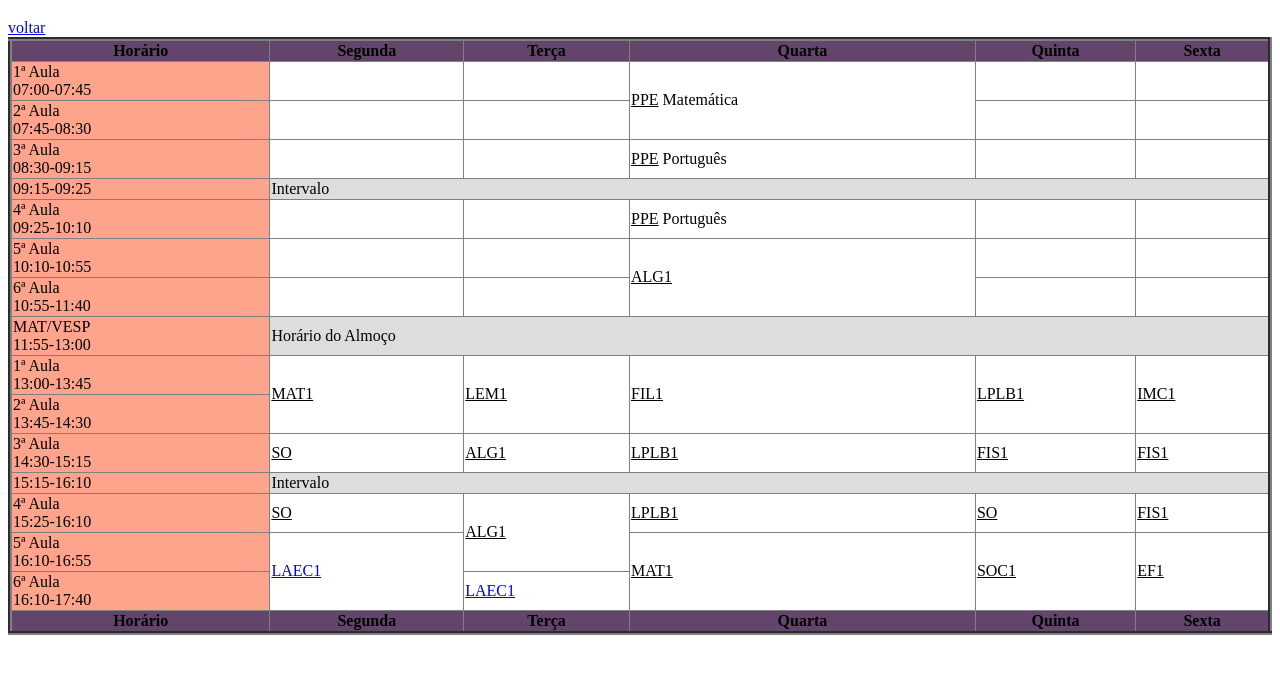
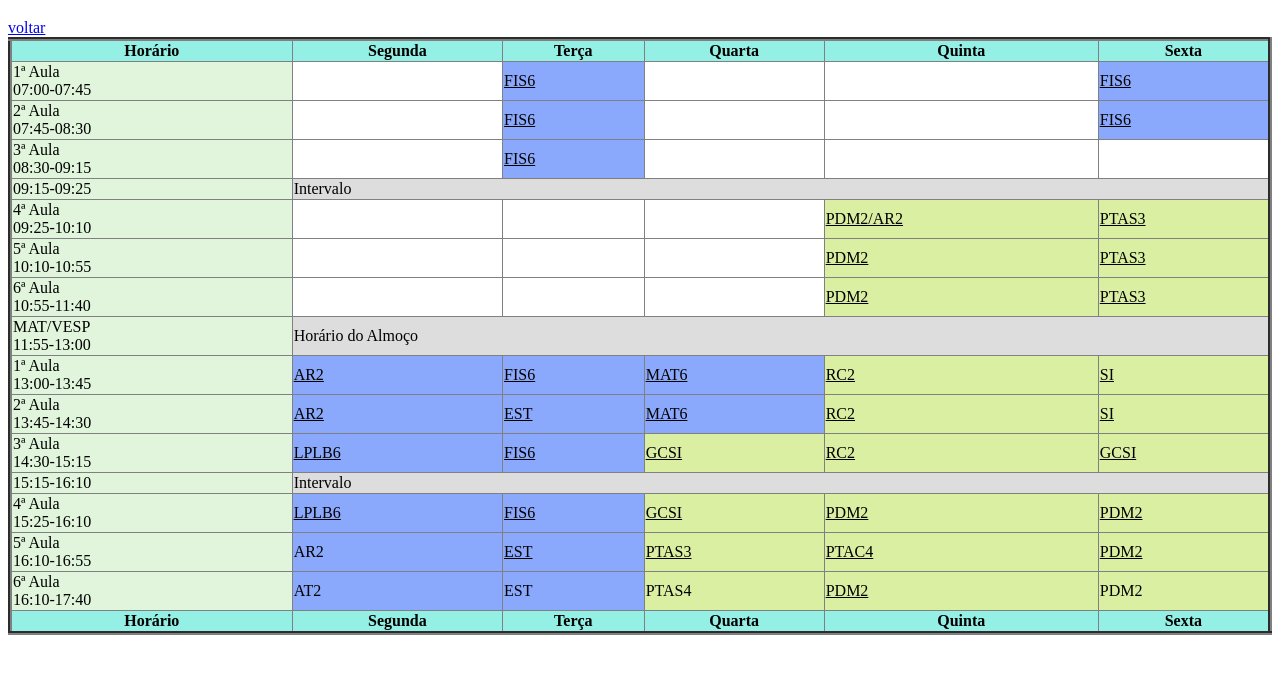
Before and after one commit to jppegarare/Av-PDM, a website: page pe.html in a window 1280 px wide. Shown: the part 61-734 px from the top of the page. Drawn offline with Linux system fonts and the light colour scheme.

Commit message:
Horário de PE
Adicionado o horário de PE

```diff
--- a/pe.html
+++ b/pe.html
@@ -11,17 +11,17 @@
 
     <table border="4" style="border-collapse: collapse;" width="100%">
       <colgroup>
-        <col style="background-color: #FEA38C;size:100px;">
+        <col style="background-color: #e0f5db;size:100px;">
 
       </colgroup>
       <thead>
         <tr>
-          <th style="background-color: #63456B;">Horário</th>
-          <th style="background-color: #63456B">Segunda</td>
-          <th style=" background-color: #63456B">Terça</td>
-          <th style="background-color: #63456B">Quarta</td>
-          <th style="background-color: #63456B">Quinta</td>
-          <th style="background-color: #63456B">Sexta</td>
+          <th style="background-color: #94efe4;">Horário</th>
+          <th style="background-color: #94efe4">Segunda</td>
+          <th style=" background-color: #94efe4">Terça</td>
+          <th style="background-color: #94efe4">Quarta</td>
+          <th style="background-color: #94efe4">Quinta</td>
+          <th style="background-color: #94efe4">Sexta</td>
       </thead>
       <tbody>
         </tr>
@@ -31,10 +31,10 @@
             07:00-07:45
           </td>
           <td>&nbsp;</td>
-          <td>&nbsp;</td>
-          <td rowspan="2;" abbr title="Programa de Permanência e Êxito"><u>PPE</u></abbr> Matemática</td>
+          <td abbr title="Física6" rowspan="1" style="background-color: #8ba9fc;"><u>FIS6</u></td>
           <td>&nbsp;</td>
           <td>&nbsp;</td>
+          <td abbr title="Física6" rowspan="1" style="background-color: #8ba9fc;"><u>FIS6</u></td>
         </tr>
         <tr>
           <td>2ª Aula
@@ -42,9 +42,10 @@
             07:45-08:30
           </td>
           <td>&nbsp;</td>
+          <td abbr title="Física6" rowspan="1" style="background-color: #8ba9fc;"><u>FIS6</u></td>
           <td>&nbsp;</td>
-          <td>&nbsp;</td>
-          <td>&nbsp;</td>
+          <td></td>
+          <td abbr title="Física6" rowspan="1" style="background-color: #8ba9fc;"><u>FIS6</u></td>
         </tr>
         <tr>
           <td color="#f9f9f9">3ª Aula
@@ -52,15 +53,15 @@
             08:30-09:15
           </td>
           <td>&nbsp;</td>
+          <td abbr title="Física6" rowspan="1" style="background-color: #8ba9fc;"><u>FIS6</u></td>
           <td>&nbsp;</td>
-          <td abbr title="Programa de Permanência e Êxito"><u>PPE</u></abbr> Português</td>
           <td>&nbsp;</td>
           <td>&nbsp;</td>
         </tr>
         <tr>
           <td>09:15-09:25
           </td>
-          <td style="background:#DDDDDD;" colspan="5;">Intervalo</td>
+          <td colspan="5" style="background:#DDDDDD;" colspan="5;">Intervalo</td>
         </tr>
         <tr>
           <td>4ª Aula</br>
@@ -68,18 +69,18 @@
           </td>
           <td>&nbsp;</td>
           <td>&nbsp;</td>
-          <td abbr title="Programa de Permanência e Êxito"><u>PPE</u></abbr> Português</td>
           <td>&nbsp;</td>
-          <td>&nbsp;</td>
+          <td abbr title="Programação para Dispositivos Móveis2 / Artes2" style="background-color: #daefa1;"><u>PDM2/AR2</u></td>
+          <td abbr title="Programação e Tecnologias para Aplicação Servidor3" rowspan="1" style="background-color: #daefa1;"><u>PTAS3</u></td>
         <tr>
           <td>5ª Aula</br>
             10:10-10:55
           </td>
           <td>&nbsp;</td>
           <td>&nbsp;</td>
-          <td abbr title="Algoritmos1" rowspan="2"><u>ALG1</u></abbr></td>
           <td>&nbsp;</td>
-          <td>&nbsp;</td>
+          <td abbr title="Programação para Dispositivos Móveis2" style="background-color: #daefa1;"><u>PDM2</u></td>
+          <td abbr title="Programação e Tecnologias para Aplicação Servidor3" rowspan="1" style="background-color: #daefa1;"><u>PTAS3</u></td>
         </tr>
         <tr>
           <td>
@@ -89,7 +90,8 @@
           <td>&nbsp;</td>
           <td>&nbsp;</td>
           <td>&nbsp;</td>
-          <td>&nbsp;</td>
+          <td abbr title="Programação para Dispositivos Móveis2" style="background-color: #daefa1;"><u>PDM2</u></td>
+          <td abbr title="Programação e Tecnologias para Aplicação Servidor3" rowspan="1" style="background-color: #daefa1;"><u>PTAS3</u></td>
         </tr>
         <tr>
           <td>MAT/VESP</br>
@@ -101,28 +103,33 @@
           <td>1ª Aula</br>
             13:00-13:45
           </td>
-          <td rowspan="2" abbr title="Matemática"><u>MAT1</u></td>
-          <td abbr title="Língua Estrangeira Moderna1" rowspan="2"><u>LEM1</u></td>
-          <td abbr title="Filosofia1" rowspan="2"><u>FIL1</u></td>
-          <td abbr title="Língua Portuguesa e Literatura Brasileira1" rowspan="2"><u>LPLB1</u></td>
-          <td abbr title="Instalação e Manutenção de Computadores" rowspan="2"><u>IMC1</u></td>
+          <td abbr title="Artes2" rowspan="1" style="background-color: #8ba9fc;"><u>AR2</u></td>
+          <td abbr title="Língua Portuguesa e Literatura Brasileira6" rowspan="1" style="background-color: #8ba9fc;"><u>FIS6</u></td>
+          <td abbr title="Matemática6" rowspan="1" style="background-color: #8ba9fc;"><u>MAT6</u></td>
+          <td abbr title="Redes de Computadores2" rowspan="1" style="background-color: #daefa1;"><u>RC2</u></td>
+          <td abbr title="Segurança da informação" rowspan="1" style="background-color: #daefa1;"><u>SI</u></td>
 
         </tr>
         <tr>
           <td>2ª Aula</br>
             13:45-14:30
-          </td>
+            <td abbr title="Artes2" rowspan="1" style="background-color: #8ba9fc;"><u>AR2</u></td>
+            <td abbr title="Estatística" rowspan="1" style="background-color: #8ba9fc;"><u>EST</u></td>
+            <td abbr title="Matemática6" rowspan="1" style="background-color: #8ba9fc;"><u>MAT6</u></td>
+            <td abbr title="Redes de Computadores2" rowspan="1" style="background-color: #daefa1;"><u>RC2</u></td>
+            <td abbr title="Segurança da informação" rowspan="1" style="background-color: #daefa1;"><u>SI</u></td>
+          </tr>
 
         </tr>
         <tr>
           <td>3ª Aula </br>
             14:30-15:15
           </td>
-          <td abbr title="Sistema Operacional"><u>SO</u></td>
-          <td abbr title="Algoritmos1"><u>ALG1</u></td>
-          <td abbr title="Língua Portuguesa e Literatura Brasileira1"><u>LPLB1</u></td>
-          <td abbr title="Física"><u>FIS1</u></td>
-          <td abbr title="Física"><u>FIS1</u></td>
+          <td abbr title="Língua Portuguesa e Literatura Brasileira6" style="background-color: #8ba9fc;"><u>LPLB6</u></td>
+          <td abbr title="Física6" rowspan="1" style="background-color: #8ba9fc;"><u>FIS6</u></td>
+          <td abbr title="Gerência e configurações de serviços de Internet" rowspan="1" style="background-color: #daefa1;"><u>GCSI</u></td>
+          <td abbr title="Redes de Computadores2" rowspan="1" style="background-color: #daefa1;"><u>RC2</u></td>
+          <td abbr title="Gerência e configurações de serviços de Internet" rowspan="1" style="background-color: #daefa1;"><u>GCSI</u></td>
         </tr>
 
         <tr>
@@ -134,38 +141,43 @@
           <td>4ª Aula</br>
             15:25-16:10
           </td>
-          <td abbr title="Sistema Operacional"><u>SO</u></td>
-          <td abbr title="Algoritmos1" rowspan="2"><u>ALG1</u></td>
-          <td abbr title="Língua Portuguesa e Literatura Brasileira1"><u>LPLB1</u></td>
-          <td abbr title="Sistema Operacional"><u>SO</u></td>
-          <td abbr title="Física1"><u>FIS1</u></td>
+          <td abbr title="Língua Portuguesa e Literatura Brasileira6" rowspan="1" style="background-color: #8ba9fc;"><u>LPLB6</u></td>
+          <td abbr title="Física6" rowspan="1" style="background-color: #8ba9fc;"><u>FIS6</u></td>
+          <td abbr title="Gerência e configurações de serviços de Internet" style="background-color: #daefa1;"><u>GCSI</u></td>
+          <td abbr title="Programação para Dispositivos Móveis2" style="background-color: #daefa1;"><u>PDM2</u></td>
+          <td abbr title="Programação para Dispositivos Móveis2" style="background-color: #daefa1;"><u>PDM2</u></td>
         </tr>
 
         <tr>
           <td>5ª Aula</br>
             16:10-16:55
           </td>
-          <td rowspan="2"><a href="/laec1.html">LAEC1</td>
-          <td rowspan="2" abbr title="Matemática1"><u>MAT1</u></td>
-          <td abbr title="Sociologia1" rowspan="2"><u>SOC1</u></td>
-          <td abbr title="Educação Física1" rowspan="2"><u>EF1</u></td>
+          <td abbr title="Artes2" style="background-color: #8ba9fc;" rowspan="1">AR2</td>
+          <td abbr title="Estatística" style="background-color: #8ba9fc;" rowspan="1"><u>EST</u></td>
+          <td abbr title="Programação e Tecnologias para Aplicação Servidor3" rowspan="1" style="background-color: #daefa1;"><u>PTAS3</u></td>
+          <td abbr title="Programação e Tecnologias para Aplicação Cliente4" rowspan="1" style="background-color: #daefa1;"><u>PTAC4</u></td>
+          <td abbr title="Programação para Dispositivos Móveis2" rowspan="1" style="background-color: #daefa1;"><u>PDM2</u></td>
 
         </tr>
         <tr>
           <td>6ª Aula</br>
             16:10-17:40
           </td>
-          <td><a href="/laec1.html">LAEC1</td>
+          <td abbr title="Artes2" rowspan="1" style="background-color: #8ba9fc;">AT2</td>
+          <td abbr title="Estatística" rowspan="1" style="background-color: #8ba9fc;">EST</td>
+          <td abbr title="Programação e Tecnologias para Aplicação Servidor3" rowspan="1" style="background-color: #daefa1;">PTAS4</td>
+          <td abbr title="Programação para Dispositivos Móveis2" style="background-color: #daefa1;"><u>PDM2</u></td>
+          <td abbr title="Programação para Dispositivos Móveis2" rowspan="1" style="background-color: #daefa1;">PDM2</td>
         </tr>
       </tbody>
       <tfoot>
         <tr>
-          <th style="background-color: #63456B;">Horário</th>
-          <th style="background-color: #63456B">Segunda</td>
-          <th style=" background-color: #63456B">Terça</td>
-          <th style="background-color: #63456B">Quarta</td>
-          <th style="background-color: #63456B">Quinta</td>
-          <th style="background-color: #63456B">Sexta</td>
+          <th style="background-color: #94efe4;">Horário</th>
+          <th style="background-color: #94efe4">Segunda</td>
+          <th style=" background-color: #94efe4">Terça</td>
+          <th style="background-color: #94efe4">Quarta</td>
+          <th style="background-color: #94efe4">Quinta</td>
+          <th style="background-color: #94efe4">Sexta</td>
       </tfoot>
     </table>
 </body>
--- a/style.css
+++ b/style.css
@@ -12,4 +12,4 @@ html, .fullscreen{
 
 .container{
     margin: auto;
-}
+}}
```
Also changed, not shown: horario.html (+1 -2 lines).
